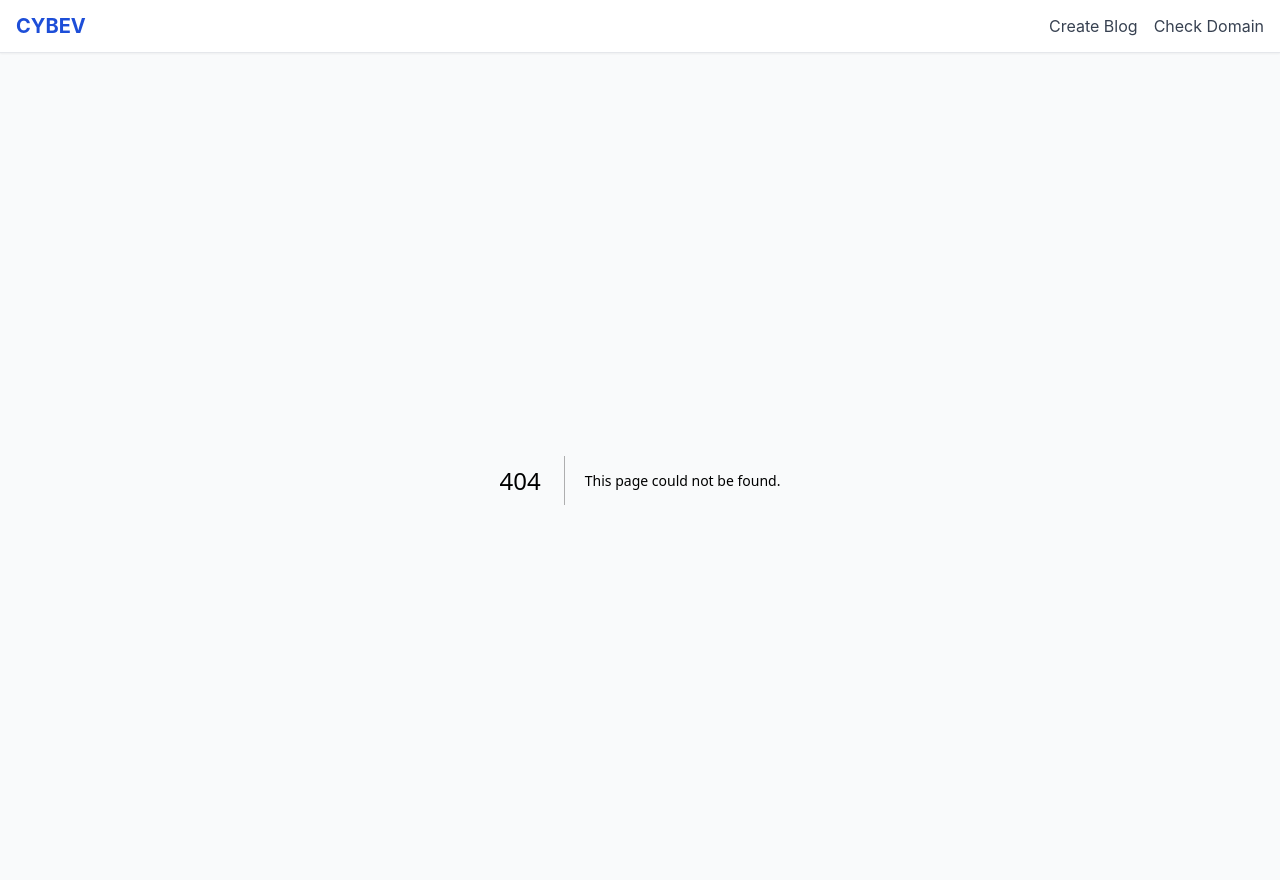
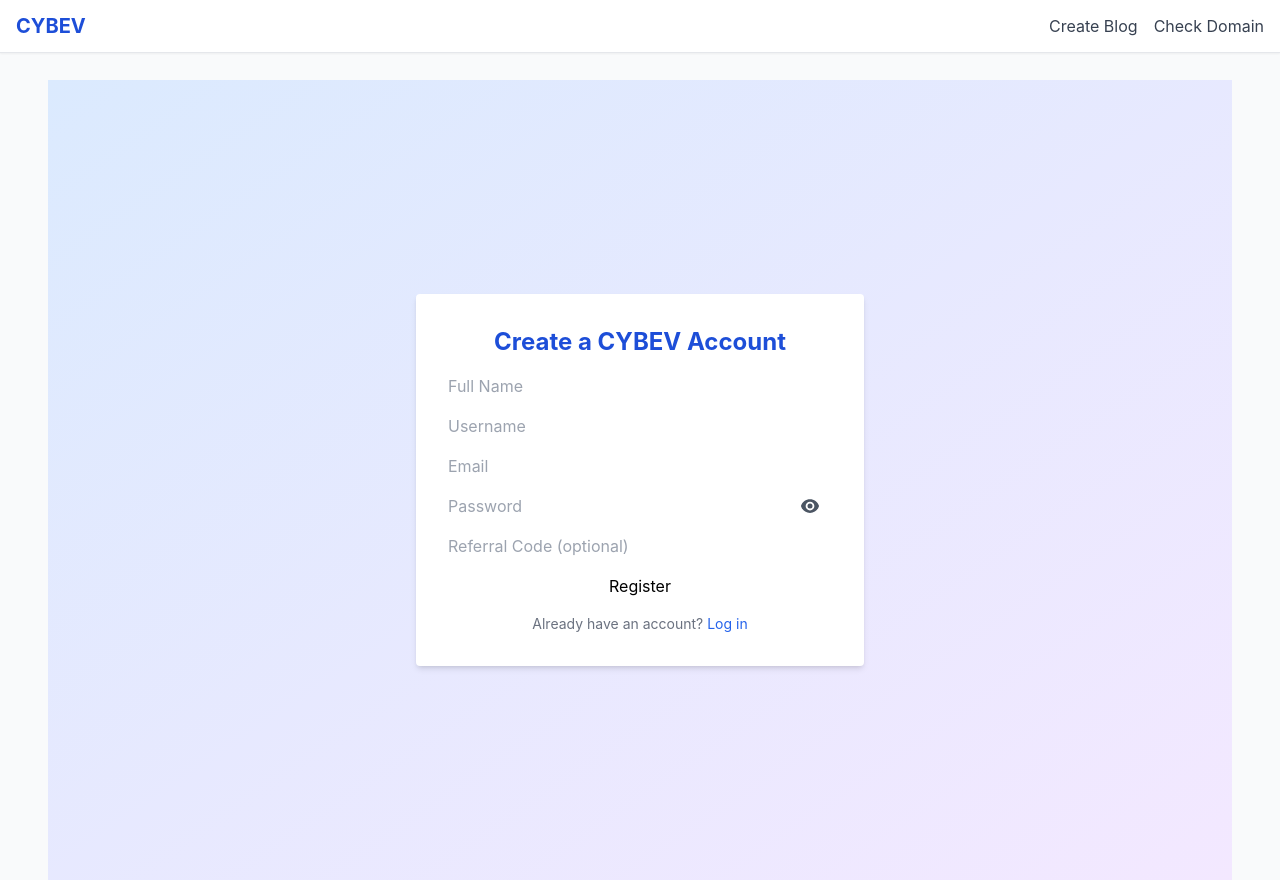
Before and after one commit to cybev1/cybev-frontend, a Next.js app: page /register in a window 1280 px wide. Before the commit this address had no page. Built offline with nearby package versions, Linux system fonts and the light colour scheme.

Commit message:
Add files via upload

```diff
--- /dev/null
+++ b/pages/index.jsx
@@ -0,0 +1,70 @@
+
+import { useRouter } from 'next/router';
+import { motion } from 'framer-motion';
+import Head from 'next/head';
+
+const SeoHead = () => (
+  <Head>
+    <title>CYBEV.IO – AI-Powered Web3 Blog & Social Platform</title>
+    <meta name="description" content="Create, blog, mint NFTs, run ads, manage communities, and earn crypto – all in one AI-powered Web3 platform." />
+    <meta property="og:title" content="CYBEV.IO – Create, Earn, Mint, Grow" />
+    <meta property="og:description" content="Your all-in-one Creator Studio powered by AI + Web3. Blog, share, mint NFTs, and earn on CYBEV.IO." />
+    <meta property="og:image" content="https://app.cybev.io/og-banner.png" />
+    <meta property="og:url" content="https://app.cybev.io" />
+    <meta name="twitter:card" content="summary_large_image" />
+    <link rel="icon" href="/favicon.ico" />
+  </Head>
+);
+
+export default function Home({ theme, setTheme }) {
+  const router = useRouter();
+
+  const handleGetStarted = () => {
+    const ref = router.query.ref;
+    if (ref) {
+      localStorage.setItem('cybev_ref', ref);
+    }
+    router.push('/register');
+  };
+
+  return (
+    <>
+      <SeoHead />
+      <div className="min-h-screen bg-gradient-to-br from-white via-blue-100 to-purple-100 dark:from-gray-900 dark:via-gray-800 dark:to-black transition-colors duration-500 overflow-hidden">
+        <nav className="w-full flex justify-between items-center px-8 py-4">
+          <div className="text-xl font-bold text-blue-700 dark:text-white">CYBEV.IO</div>
+          <button onClick={() => setTheme(theme === 'light' ? 'dark' : 'light')} className="text-sm bg-gray-200 px-4 py-1 rounded dark:bg-gray-700 dark:text-white">
+            Toggle {theme === 'light' ? 'Dark' : 'Light'} Mode
+          </button>
+        </nav>
+
+        <div className="flex flex-col justify-center items-center text-center px-6 py-32 space-y-6">
+          <motion.h1
+            initial={{ opacity: 0, y: -20 }}
+            animate={{ opacity: 1, y: 0 }}
+            transition={{ duration: 0.8 }}
+            className="text-5xl md:text-6xl font-extrabold text-blue-900 dark:text-white"
+          >
+            Welcome to CYBEV.IO
+          </motion.h1>
+          <motion.p
+            initial={{ opacity: 0, y: 20 }}
+            animate={{ opacity: 1, y: 0 }}
+            transition={{ delay: 0.3, duration: 0.8 }}
+            className="text-lg md:text-xl text-gray-700 dark:text-gray-300 max-w-2xl"
+          >
+            Build, mint, blog, and earn from the AI-powered Web3 Creator Studio.
+          </motion.p>
+          <motion.button
+            whileHover={{ scale: 1.05 }}
+            whileTap={{ scale: 0.95 }}
+            onClick={handleGetStarted}
+            className="bg-blue-600 text-white px-8 py-3 rounded-lg text-lg font-semibold shadow hover:bg-blue-700 transition"
+          >
+            Get Started
+          </motion.button>
+        </div>
+      </div>
+    </>
+  );
+}
--- /dev/null
+++ b/pages/login.jsx
@@ -0,0 +1,71 @@
+
+import React, { useState } from 'react';
+import axios from 'axios';
+import { useRouter } from 'next/router';
+import Head from 'next/head';
+import Link from 'next/link';
+import { EyeIcon, EyeSlashIcon } from '@heroicons/react/24/solid';
+
+const API_BASE = 'https://api.cybev.io';
+
+const SeoHead = () => (
+  <Head>
+    <title>CYBEV.IO – Login</title>
+    <meta name="description" content="Login to your CYBEV.IO account to access your dashboard and creator tools." />
+    <link rel="icon" href="/favicon.ico" />
+  </Head>
+);
+
+export default function Login() {
+  const [form, setForm] = useState({ email: '', password: '' });
+  const [showPassword, setShowPassword] = useState(false);
+  const [error, setError] = useState(null);
+  const router = useRouter();
+
+  const handleChange = e => {
+    setForm({ ...form, [e.target.name]: e.target.value });
+    setError(null);
+  };
+
+  const handleSubmit = async e => {
+    e.preventDefault();
+    try {
+      const res = await axios.post(`${API_BASE}/api/login`, form);
+      localStorage.setItem('token', res.data.token);
+      router.push('/studio/dashboard');
+    } catch (err) {
+      setError('Login failed. Please check your credentials.');
+    }
+  };
+
+  return (
+    <>
+      <SeoHead />
+      <div className="min-h-screen flex items-center justify-center bg-gradient-to-br from-blue-100 via-white to-purple-100 dark:from-gray-900 dark:to-black p-4">
+        <form onSubmit={handleSubmit} className="bg-white dark:bg-gray-800 p-8 rounded shadow-md w-full max-w-md space-y-4">
+          <h2 className="text-2xl font-bold text-blue-700 dark:text-white text-center">Login to CYBEV</h2>
+          <input name="email" placeholder="Email" value={form.email} onChange={handleChange} required className="input" />
+          <div className="relative">
+            <input
+              type={showPassword ? "text" : "password"}
+              name="password"
+              placeholder="Password"
+              value={form.password}
+              onChange={handleChange}
+              required
+              className="input pr-10"
+            />
+            <div className="absolute inset-y-0 right-3 flex items-center cursor-pointer text-gray-600 dark:text-gray-300" onClick={() => setShowPassword(!showPassword)}>
+              {showPassword ? <EyeSlashIcon className="w-5 h-5" /> : <EyeIcon className="w-5 h-5" />}
+            </div>
+          </div>
+          {error && <p className="text-red-500 text-sm">{error}</p>}
+          <button type="submit" className="btn-primary w-full">Login</button>
+          <p className="text-sm text-center text-gray-500 dark:text-gray-300">
+            Don't have an account? <Link href="/register" className="text-blue-600 hover:underline">Register</Link>
+          </p>
+        </form>
+      </div>
+    </>
+  );
+}
--- /dev/null
+++ b/pages/register.jsx
@@ -0,0 +1,79 @@
+
+import React, { useState, useEffect } from 'react';
+import axios from 'axios';
+import { useRouter } from 'next/router';
+import Head from 'next/head';
+import Link from 'next/link';
+import { EyeIcon, EyeSlashIcon } from '@heroicons/react/24/solid';
+
+const API_BASE = 'https://api.cybev.io';
+
+export default function Register() {
+  const router = useRouter();
+  const [form, setForm] = useState({ name: '', username: '', email: '', password: '', referralCode: '' });
+  const [showPassword, setShowPassword] = useState(false);
+  const [error, setError] = useState(null);
+
+  useEffect(() => {
+    const ref = localStorage.getItem('cybev_ref');
+    if (ref) setForm(prev => ({ ...prev, referralCode: ref }));
+  }, []);
+
+  const handleChange = e => {
+    setForm({ ...form, [e.target.name]: e.target.value });
+    setError(null);
+  };
+
+  const handleSubmit = async e => {
+    e.preventDefault();
+    if (!form.name || !form.username || !form.email || !form.password) {
+      return setError('All fields are required.');
+    }
+
+    try {
+      const res = await axios.post(`${API_BASE}/api/auth/register`, form);
+      localStorage.setItem('token', res.data.token);
+      localStorage.removeItem('cybev_ref');
+      router.push('/onboarding');
+    } catch (err) {
+      const message = err?.response?.data?.message || 'Registration failed. Please try again.';
+      setError(message);
+    }
+  };
+
+  return (
+    <>
+      <Head>
+        <title>Register – CYBEV.IO</title>
+      </Head>
+      <div className="min-h-screen flex items-center justify-center bg-gradient-to-br from-blue-100 to-purple-100 dark:from-gray-900 dark:to-black p-4">
+        <form onSubmit={handleSubmit} className="bg-white dark:bg-gray-800 p-8 rounded shadow-md w-full max-w-md space-y-4">
+          <h2 className="text-2xl font-bold text-blue-700 dark:text-white text-center">Create a CYBEV Account</h2>
+          <input name="name" placeholder="Full Name" value={form.name} onChange={handleChange} required className="input" />
+          <input name="username" placeholder="Username" value={form.username} onChange={handleChange} required className="input" />
+          <input type="email" name="email" placeholder="Email" value={form.email} onChange={handleChange} required className="input" />
+          <div className="relative">
+            <input
+              type={showPassword ? "text" : "password"}
+              name="password"
+              placeholder="Password"
+              value={form.password}
+              onChange={handleChange}
+              required
+              className="input pr-10"
+            />
+            <div className="absolute inset-y-0 right-3 flex items-center cursor-pointer text-gray-600 dark:text-gray-300" onClick={() => setShowPassword(!showPassword)}>
+              {showPassword ? <EyeSlashIcon className="w-5 h-5" /> : <EyeIcon className="w-5 h-5" />}
+            </div>
+          </div>
+          <input name="referralCode" placeholder="Referral Code (optional)" value={form.referralCode} onChange={handleChange} className="input" />
+          {error && <p className="text-red-500 text-sm">{error}</p>}
+          <button type="submit" className="btn-primary w-full">Register</button>
+          <p className="text-sm text-center text-gray-500 dark:text-gray-300">
+            Already have an account? <Link href="/login" className="text-blue-600 hover:underline">Log in</Link>
+          </p>
+        </form>
+      </div>
+    </>
+  );
+}
```
